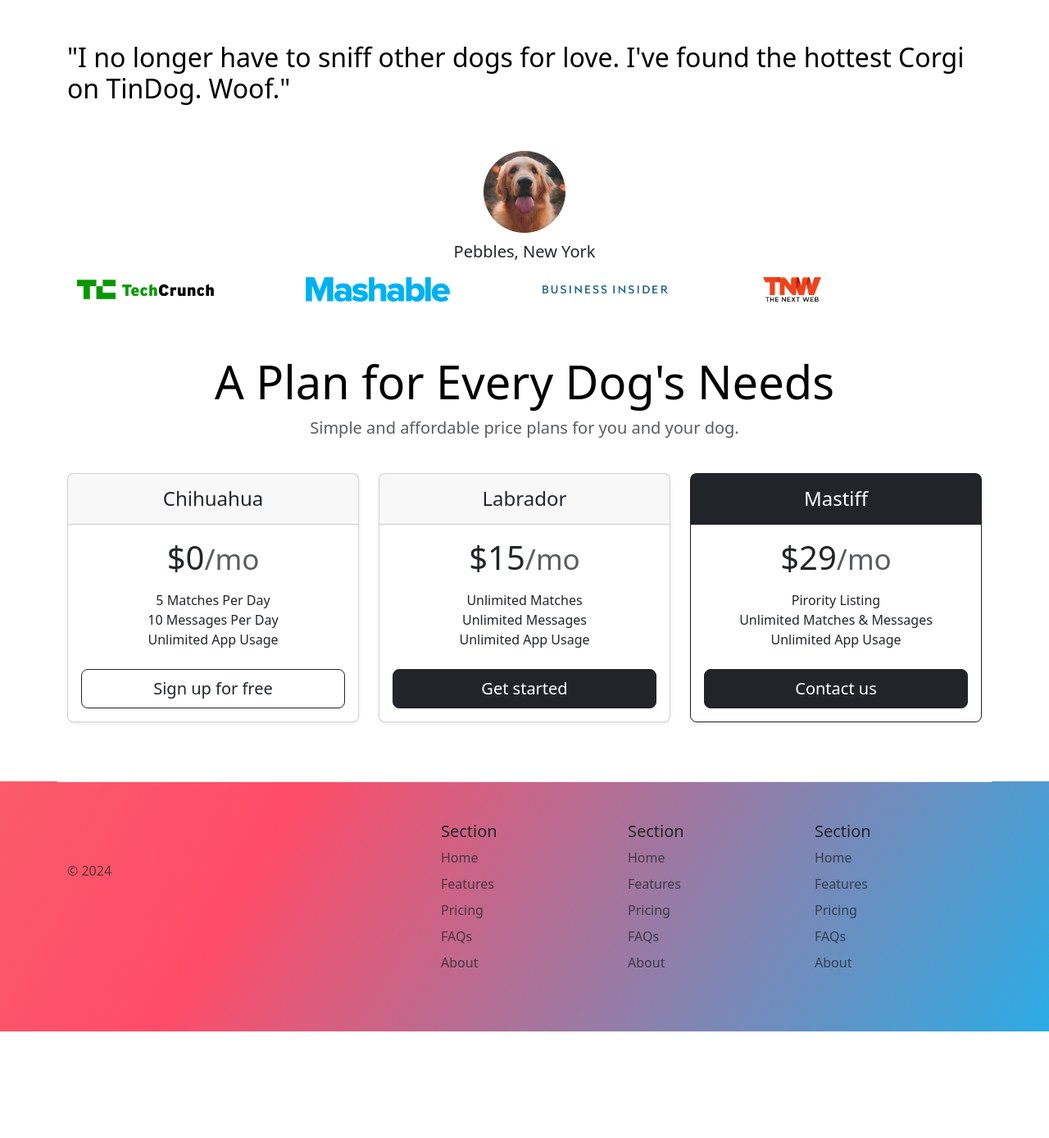
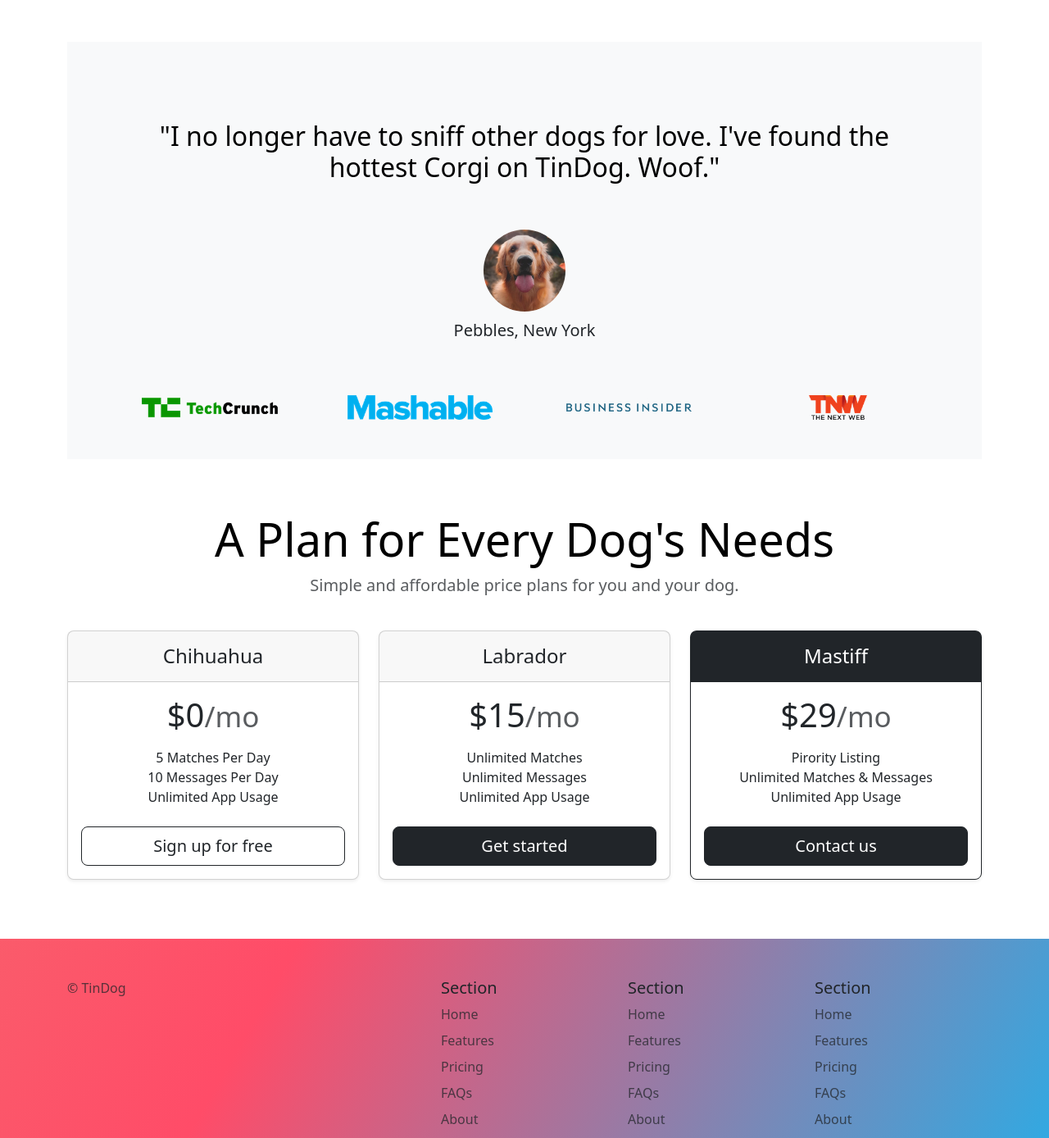
Before and after one commit to HiImRadzio/Tindogg, a plain HTML site: page index.html in a window 1280 px wide. Shown: the part 980-2368 px from the top of the page at 82% size. Before the commit the page ends 2286 px from the top, so only its background shows below. Drawn offline with nearby package versions, Linux system fonts and the light colour scheme.

Commit message:
Update index.html

```diff
--- a/index.html
+++ b/index.html
@@ -91,33 +91,35 @@
   </section>
   <!-- Testimonial -->
   <section id="testimonial">
-
+    <div class="container my-5">
+      <div class="p-5 text-center bg-body-tertiary">
         <div class="container py-5">
-      <h2 class="text-body-emphasis">"I no longer have to sniff other dogs for love. I've found the hottest Corgi on TinDog. Woof."</h2>
-      <div class="text-center"><img class="profile-img mt-5" src="./images/dog-img.jpg" height="100px"></div>
-      <p class="col-lg-8 mx-auto lead mt-2 text-center">
+          <h2 class="text-body-emphasis">"I no longer have to sniff other dogs for love. I've found the hottest Corgi on
+            TinDog. Woof."</h2>
+          <img class="profile-img mt-5" src="./images/dog-img.jpg" alt="dog image">
+          <p class="col-lg-8 mx-auto lead mt-2">
             Pebbles, New York
           </p>
+        </div>
 
         <div class="container">
           <div class="row">
             <div class="col-lg-3 col-sm-12">
-            <img src="./images/techcrunch.png" alt="" height="30px">
+              <img src="./images/techcrunch.png" alt="techcrunch" height="30">
             </div>
             <div class="col-lg-3 col-sm-12">
-            <img src="./images/mashable.png" alt="" height="30px">
+              <img src="./images/mashable.png" alt="mashable" height="30">
             </div>
             <div class="col-lg-3 col-sm-12">
-            <img src="./images/bizinsider.png" height="30px">
+              <img src="./images/bizinsider.png" alt="bizinsider" height="30">
             </div>
             <div class="col-lg-3 col-sm-12">
-             <img src="./images/tnw.png" alt="" height="30px">
-          </div>
-
+              <img src="./images/tnw.png" alt="tnw" height="30">
             </div>
           </div>
         </div>
-
+      </div>
+    </div>
   </section>
   <!-- Pricing -->
   <section id="pricing">
@@ -182,12 +184,9 @@
   <!-- Footer -->
   <section id="footer" class="gradient-background">
     <div class="container">
-      <footer class="row row-cols-1 row-cols-sm-2 row-cols-md-5 py-5 my-5 border-top">
+      <footer class="row row-cols-1 row-cols-sm-2 row-cols-md-5 py-5 my-5 mb-0">
         <div class="col mb-3">
-          <a href="/" class="d-flex align-items-center mb-3 link-body-emphasis text-decoration-none">
-            <svg class="bi me-2" width="40" height="32"><use xlink:href="#bootstrap"></use></svg>
-          </a>
-          <p class="text-body-secondary">© 2024</p>
+          <p class="text-body-secondary">© TinDog</p>
         </div>
 
         <div class="col mb-3">
```
Lines whose indentation alone changed are shown as unchanged.
